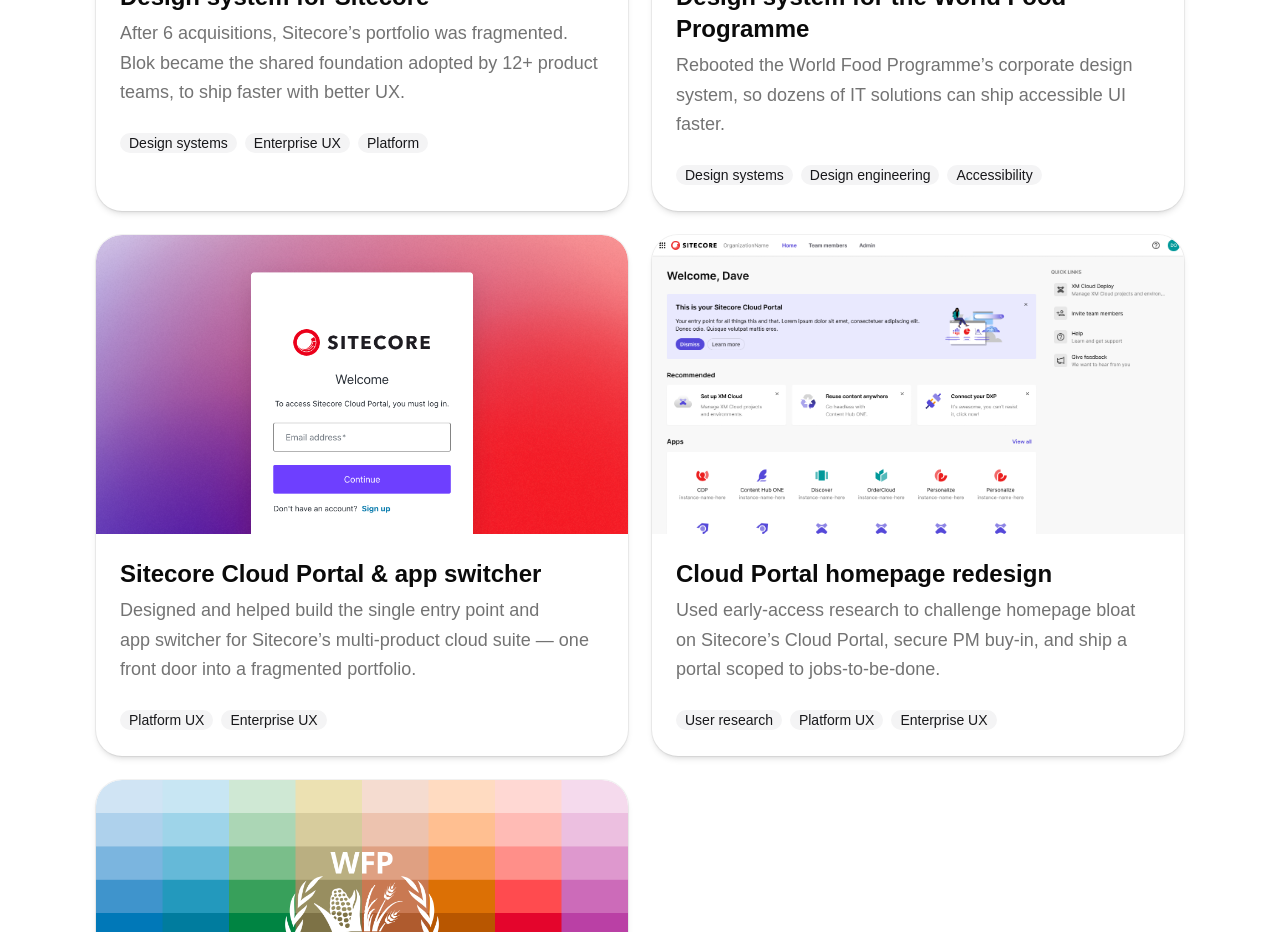
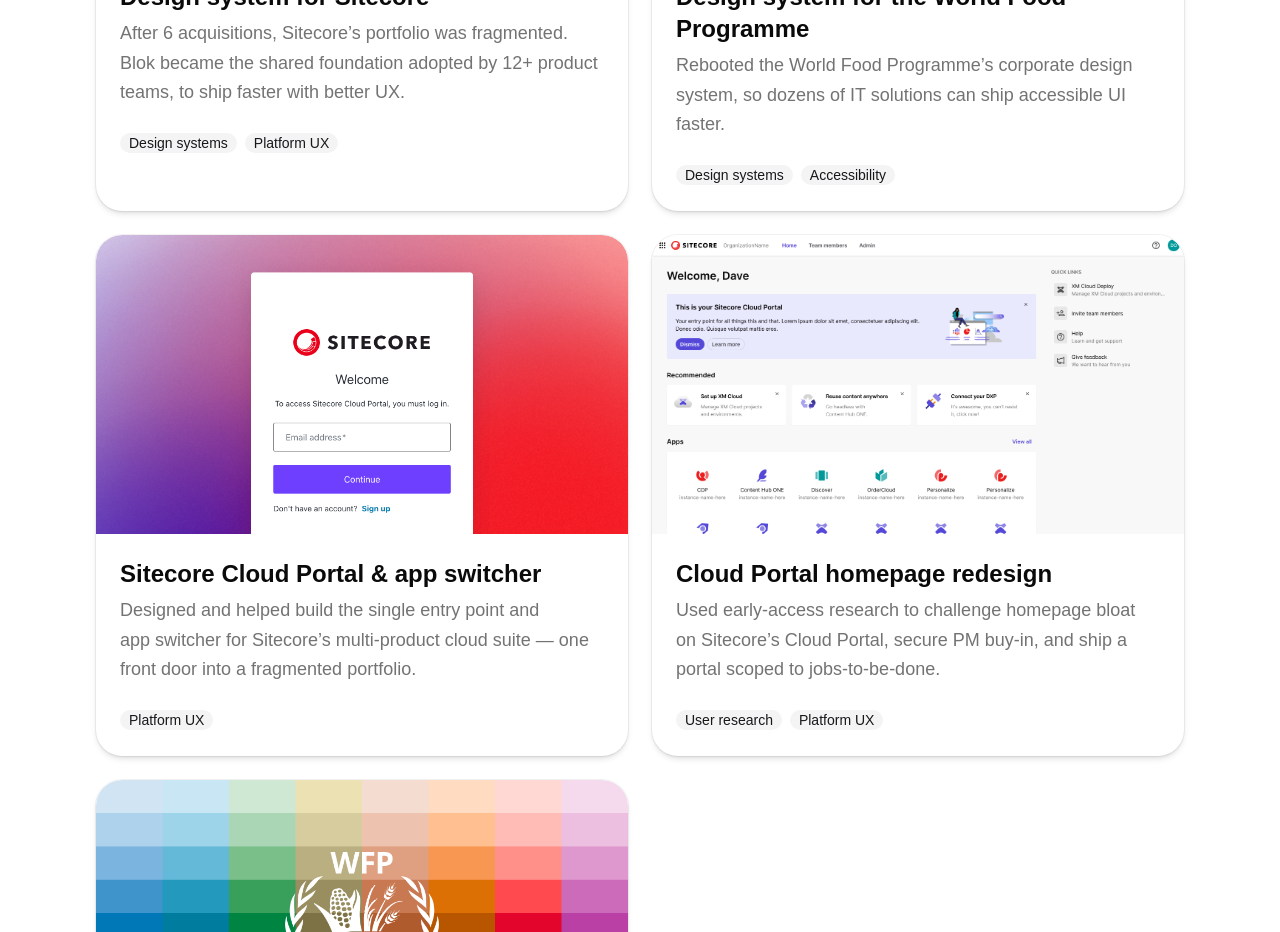
Before and after one commit to frankgrinaert/frank-ux, a React (Vite) app: page / in a window 1280 px wide. Shown: the part 1140-2072 px from the top of the page. Built offline with nearby package versions, Linux system fonts and the light colour scheme.

Commit message:
clean up meta

```diff
--- a/src/components/work-card-inline.tsx
+++ b/src/components/work-card-inline.tsx
@@ -1,7 +1,7 @@
 import { Link } from "react-router-dom"
 
 import { Badge } from "@/components/ui/badge"
-import { getWorkItem, type WorkItemId } from "@/lib/work-items"
+import { getWorkItem, type WorkItemId } from "@/content/work/case-meta"
 import { cn } from "@/lib/utils"
 
 const cardClassName =
--- a/src/components/work-card.tsx
+++ b/src/components/work-card.tsx
@@ -9,7 +9,7 @@
   CardHeader,
   CardTitle,
 } from "@/components/ui/card"
-import type { WorkItem } from "@/lib/work-items"
+import type { WorkItem } from "@/content/work/case-meta"
 import { cn } from "@/lib/utils"
 
 const linkClassName =
--- a/src/content/work/blok.mdx
+++ b/src/content/work/blok.mdx
@@ -12,7 +12,7 @@
 
 <CaseSubsection title="Fragmented organisation">
 
-Sitecore, on a mission to expand its ageing enterprise CMS offering to a full digital experience platform, acquired 6 products, and started developing a half dozen more, all within less than three years.
+Sitecore, on a mission to expand its ageing enterprise CMS offering to a full **digital experience platform**, acquired 6 products, and started developing a half dozen more, all within less than three years.
 
 The resulting organisation was a patchwork of companies, with distributed teams, using different technologies, working in silos.
 
@@ -31,10 +31,6 @@
 <CaseSubsection title="Unify the experience">
 
 Customers experienced a disjointed platform: a dozen different products, with no shared identity or design language. A far cry from the envisioned unified ‘DXP’.
-
-My internal framing of the challenge:
-
-<FigmaEmbed src="https://embed.figma.com/proto/TKdfHvEfinvG1mdhr7AtpD?scaling=scale-down-width&embed-host=share" title="Design challenge" />
 
 </CaseSubsection>
 
--- a/src/content/work/case-meta.ts
+++ b/src/content/work/case-meta.ts
@@ -1,37 +1,109 @@
 import type { CaseStudyMeta } from "@/lib/case-study"
+import {
+  BLOK_PATH,
+  CLOUD_PORTAL_PATH,
+  CLOUD_PORTAL_REDESIGN_PATH,
+  WFP_COLOUR_SYSTEM_URL,
+  WFP_DESIGN_SYSTEM_PATH,
+} from "@/lib/constants"
 
-/** Single source of truth for case study frontmatter (titles, summaries, tags). */
-export const blokMeta: CaseStudyMeta = {
+/** Case study + homepage card fields in one place. */
+export type WorkEntry = CaseStudyMeta & {
+  href: string
+  image: string
+  imageAlt: string
+  external?: boolean
+}
+
+const workEntries = {
+  blok: {
     slug: "blok",
     title: "Design system for Sitecore",
     summary:
       "After 6 acquisitions, Sitecore’s portfolio was fragmented. Blok became the shared foundation adopted by 12+ product teams, to ship faster with better UX.",
-  tags: ["Design systems", "Enterprise UX", "Platform"],
-}
-
-export const wfpDesignSystemMeta: CaseStudyMeta = {
+    tags: ["Design systems", "Platform UX"],
+    href: BLOK_PATH,
+    image: "/work/blok-thumb.png",
+    imageAlt: "Fragmented product portfolio after acquisitions",
+  },
+  "wfp-design-system": {
     slug: "wfp-design-system",
     title: "Design system for the World Food Programme",
     summary:
       "Rebooted the World Food Programme’s corporate design system, so dozens of IT solutions can ship accessible UI faster.",
-  tags: ["Design systems", "Design engineering", "Accessibility"],
-}
-
-export const cloudPortalMeta: CaseStudyMeta = {
+    tags: ["Design systems", "Accessibility"],
+    href: WFP_DESIGN_SYSTEM_PATH,
+    image: "/work/wfp-ds-thumb.png",
+    imageAlt: "WFP Design System — accessible colour tokens",
+  },
+  "cloud-portal": {
     slug: "cloud-portal",
     title: "Sitecore Cloud Portal & app\u00A0switcher",
     summary:
       "Designed and helped build the single entry point and app\u00A0switcher for Sitecore’s multi-product cloud suite — one front door into a fragmented portfolio.",
-  tags: ["Platform UX", "Enterprise UX"],
-}
-
-export const cloudPortalRedesignMeta: CaseStudyMeta = {
+    tags: ["Platform UX"],
+    href: CLOUD_PORTAL_PATH,
+    image: "/work/portal-thumb.png",
+    imageAlt: "Sitecore Cloud Portal — unified entry to the suite",
+  },
+  "cloud-portal-redesign": {
     slug: "cloud-portal-redesign",
     title: "Cloud Portal homepage redesign",
     summary:
       "Used early-access research to challenge homepage bloat on Sitecore’s Cloud Portal, secure PM buy-in, and ship a portal scoped to jobs-to-be-done.",
-  tags: ["User research", "Platform UX", "Enterprise UX"],
+    tags: ["User research", "Platform UX"],
+    href: CLOUD_PORTAL_REDESIGN_PATH,
+    image: "/work/portal-bloated.png",
+    imageAlt:
+      "Early Cloud Portal homepage before research-driven simplification",
+  },
+  "accessible-colour-system": {
+    slug: "accessible-colour-system",
+    title: "Accessible colour system",
+    summary:
+      "Enabled accessible contrast by default, without one-off fixes per screen.",
+    tags: ["Design systems", "Accessibility"],
+    href: WFP_COLOUR_SYSTEM_URL,
+    external: true,
+    image: "/work/a11y-colours-thumb.png",
+    imageAlt: "WFP design system — accessible colour system",
+  },
+} as const satisfies Record<string, WorkEntry>
+
+export type WorkEntryId = keyof typeof workEntries
+
+/** Homepage card order. */
+const HOME_WORK_ORDER = [
+  "blok",
+  "wfp-design-system",
+  "cloud-portal",
+  "cloud-portal-redesign",
+  "accessible-colour-system",
+] as const satisfies readonly WorkEntryId[]
+
+export type WorkItem = WorkEntry & { id: WorkEntryId }
+
+export const WORK_ITEMS: WorkItem[] = HOME_WORK_ORDER.map((id) => ({
+  id,
+  ...workEntries[id],
+}))
+
+export type WorkItemId = WorkEntryId
+
+const workItemsById = Object.fromEntries(
+  WORK_ITEMS.map((item) => [item.id, item])
+) as Record<WorkItemId, WorkItem>
+
+export function getWorkItem(id: WorkItemId): WorkItem {
+  const item = workItemsById[id]
+  if (!item) {
+    throw new Error(`Unknown work item: ${id}`)
+  }
+  return item
 }
 
-/** Figma-only artefact; no case study page. */
-export const accessibleColourSystemTitle = "Accessible colour system"
+/** MDX case study layouts — same objects as cards, without card-only fields in the type. */
+export const blokMeta = workEntries.blok
+export const wfpDesignSystemMeta = workEntries["wfp-design-system"]
+export const cloudPortalMeta = workEntries["cloud-portal"]
+export const cloudPortalRedesignMeta = workEntries["cloud-portal-redesign"]
--- a/src/content/work/wfp-design-system.mdx
+++ b/src/content/work/wfp-design-system.mdx
@@ -56,7 +56,7 @@
   <img
     src="/work/wfp-ds-site.png"
     alt="WFP Design System site"
-    className="w-full rounded-lg border shadow-lg my-8"
+    className="w-full rounded-lg border shadow-lg my-10"
   />
 </a>
 
--- a/src/lib/work-items.ts
+++ /dev/null
@@ -1,90 +0,0 @@
-import {
-  accessibleColourSystemTitle,
-  blokMeta,
-  cloudPortalMeta,
-  cloudPortalRedesignMeta,
-  wfpDesignSystemMeta,
-} from "@/content/work/case-meta"
-import {
-  BLOK_PATH,
-  CLOUD_PORTAL_PATH,
-  CLOUD_PORTAL_REDESIGN_PATH,
-  WFP_COLOUR_SYSTEM_URL,
-  WFP_DESIGN_SYSTEM_PATH,
-} from "@/lib/constants"
-
-export type WorkItem = {
-  id: string
-  title: string
-  summary: string
-  href: string
-  image: string
-  imageAlt: string
-  external?: boolean
-  tags?: readonly string[]
-}
-
-export const WORK_ITEMS: WorkItem[] = [
-  {
-    id: "blok",
-    href: BLOK_PATH,
-    title: blokMeta.title,
-    summary: blokMeta.summary,
-    image: "/work/blok-thumb.png",
-    imageAlt: "Fragmented product portfolio after acquisitions",
-    tags: ["Design systems", "Enterprise UX", "Platform"],
-  },
-  {
-    id: "wfp-design-system",
-    href: WFP_DESIGN_SYSTEM_PATH,
-    title: wfpDesignSystemMeta.title,
-    summary: wfpDesignSystemMeta.summary,
-    image: "/work/wfp-ds-thumb.png",
-    imageAlt: "WFP Design System — accessible colour tokens",
-    tags: ["Design systems", "Design engineering", "Accessibility"],
-  },
-  {
-    id: "cloud-portal",
-    href: CLOUD_PORTAL_PATH,
-    title: cloudPortalMeta.title,
-    summary: cloudPortalMeta.summary,
-    image: "/work/portal-thumb.png",
-    imageAlt: "Sitecore Cloud Portal — unified entry to the suite",
-    tags: ["Platform UX", "Enterprise UX"],
-  },
-  {
-    id: "cloud-portal-redesign",
-    href: CLOUD_PORTAL_REDESIGN_PATH,
-    title: cloudPortalRedesignMeta.title,
-    summary: cloudPortalRedesignMeta.summary,
-    image: "/work/portal-bloated.png",
-    imageAlt:
-      "Early Cloud Portal homepage before research-driven simplification",
-    tags: ["User research", "Platform UX", "Enterprise UX"],
-  },
-  {
-    id: "accessible-colour-system",
-    href: WFP_COLOUR_SYSTEM_URL,
-    external: true,
-    title: accessibleColourSystemTitle,
-    summary:
-      "Enabled accessible contrast by default, without one-off fixes per screen.",
-    image: "/work/a11y-colours-thumb.png",
-    imageAlt: "WFP design system — accessible colour system",
-    tags: ["Design systems", "Accessibility"],
-  },
-]
-
-export type WorkItemId = (typeof WORK_ITEMS)[number]["id"]
-
-const workItemsById = Object.fromEntries(
-  WORK_ITEMS.map((item) => [item.id, item])
-) as Record<WorkItemId, WorkItem>
-
-export function getWorkItem(id: WorkItemId): WorkItem {
-  const item = workItemsById[id]
-  if (!item) {
-    throw new Error(`Unknown work item: ${id}`)
-  }
-  return item
-}
--- a/src/pages/home.tsx
+++ b/src/pages/home.tsx
@@ -1,5 +1,5 @@
 import { WorkCard } from "@/components/work-card"
-import { WORK_ITEMS } from "@/lib/work-items"
+import { WORK_ITEMS } from "@/content/work/case-meta"
 
 export function HomePage() {
   return (
```
Also changed, not shown: src/content/work/cloud-portal.mdx (+21 -10 lines), public/work/portal-concept.png (added). Lines whose indentation alone changed are shown as unchanged.
